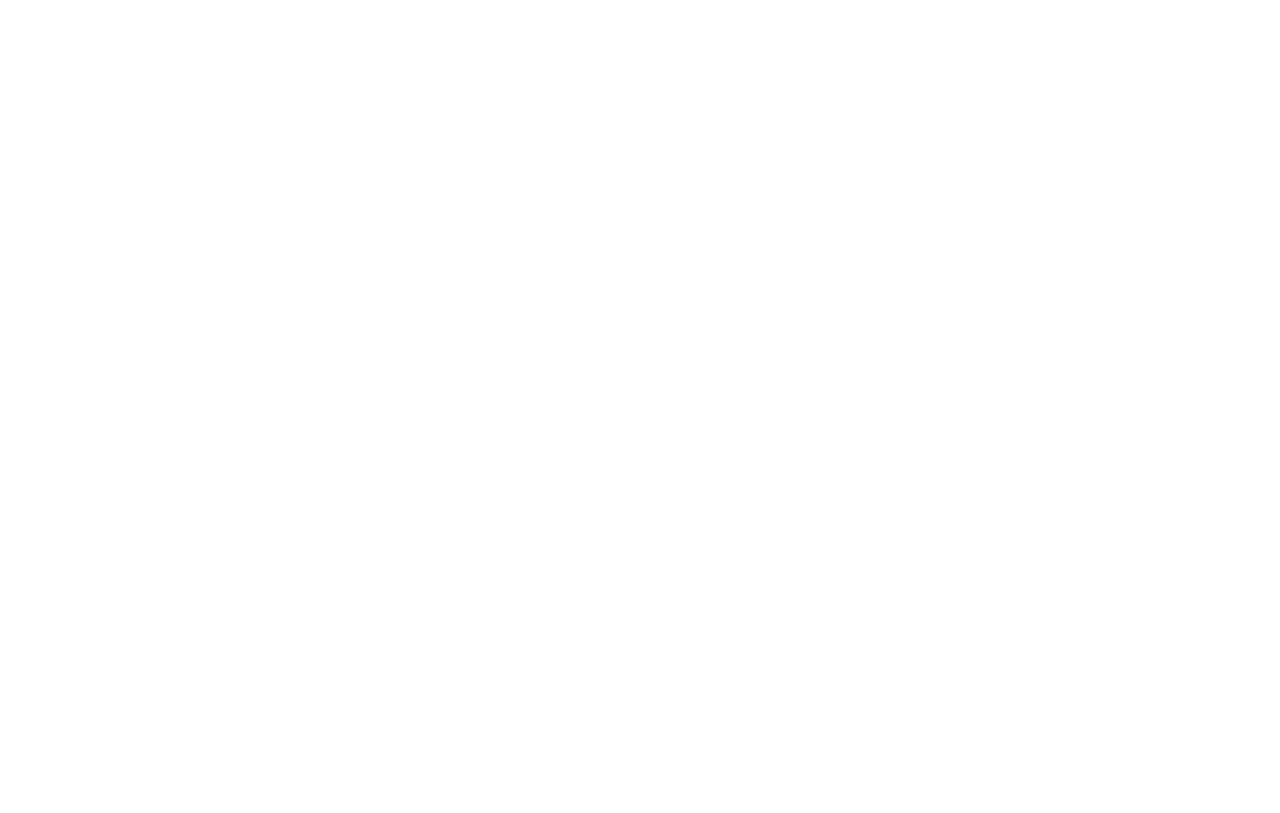
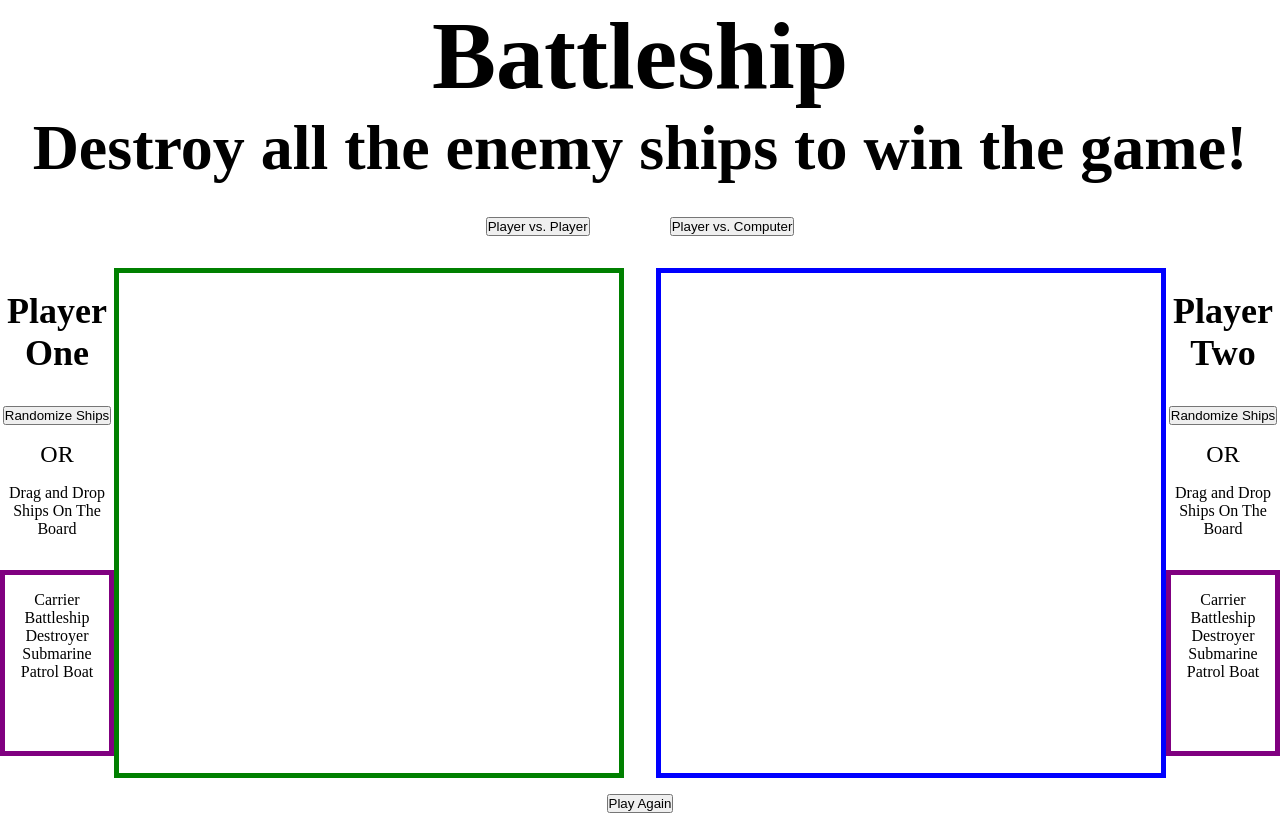
Before and after one commit to Amiriel01/Battleship, a plain HTML site: page index.html in a window 1280 px wide. Drawn offline with Linux system fonts and the light colour scheme.

Commit message:
html and basic styling complete, still working on gameboard.js tests

```diff
--- a/index.html
+++ b/index.html
@@ -1,5 +1,6 @@
 <!DOCTYPE html>
 <html lang="en">
+
 <head>
     <meta charset="UTF-8">
     <meta http-equiv="X-UA-Compatible" content="IE=edge">
@@ -7,7 +8,54 @@
     <link rel="stylesheet" href="style.css">
     <title>Battleship</title>
 </head>
+
 <body>
+    <div id="title">Battleship</div>
+    <div id="instructions">Destroy all the enemy ships to win the game!</div>
+    <div class="player-buttons">
+        <button>Player vs. Player</button>
+        <button>Player vs. Computer</button>
+    </div>
+    <div class="gameboards-controls">
+        <div class="controls">
+            <div class="gameboard-title">Player One</div>
+            <button class="randomize-button">Randomize Ships</button>
+            <p>OR</p>
+            <div class="ships-bank">
+                <div class="ship-text">Drag and Drop Ships On The Board</div>
+                <div class="ship-options">
+                    <div class="carrier">Carrier</div>
+                    <div class="battleship">Battleship</div>
+                    <div class="destroyer">Destroyer</div>
+                    <div class="submarine">Submarine</div>
+                    <div class="patrol">Patrol Boat</div>
+                </div>
+            </div>
+        </div>
+        <div class="gameboards">
+            <div id="player1-gameboard"></div>
+            <div id="player2-gameboard"></div>
+        </div>
+        <div class="controls">
+            <div class="gameboard-title">Player Two</div>
+            <button class="randomize-button">Randomize Ships</button>
+            <p>OR</p>
+            <div class="ships-bank">
+                <div class="ship-text">Drag and Drop Ships On The Board</div>
+                <div class="ship-options">
+                    <div class="carrier">Carrier</div>
+                    <div class="battleship">Battleship</div>
+                    <div class="destroyer">Destroyer</div>
+                    <div class="submarine">Submarine</div>
+                    <div class="patrol">Patrol Boat</div>
+                </div>
+            </div>
+        </div>
+    </div>
+    <div id="reset-game">
+        <button>Play Again</button>
+    </div>
     <script src="main.js"></script>
 </body>
+
 </html>
--- a/style.css
+++ b/style.css
@@ -0,0 +1,78 @@
+* {
+    margin: 0;
+    padding: 0;
+}
+
+#title {
+    font-size: 96px;
+    font-weight: bold;
+    text-align: center;
+}
+
+#instructions {
+    font-size: 64px;
+    font-weight: bold;
+    text-align: center;
+}
+
+.player-buttons {
+    display: flex;
+    justify-content: center;
+    margin-top: 2rem;
+    gap: 5rem;
+}
+
+.gameboards-controls {
+    display: flex;
+    justify-content: space-around;
+    margin-top: 2rem;
+    align-items: center;
+
+}
+
+.controls {
+   text-align: center;
+}
+
+.gameboards {
+    display: flex;
+}
+
+.gameboard-title {
+    font-size: 36px;
+    font-weight: bold;
+    margin-bottom: 2rem;
+}
+
+p {
+    font-size: 24px;
+    margin-top: 1rem;
+    margin-bottom: 1rem;
+}
+
+.ship-options {
+    border: 5px solid purple;
+    margin-top: 2rem;
+    height: 10rem;
+    padding-top: 1rem;
+}
+
+#player1-gameboard {
+    height: 500px;
+    width: 500px;
+    border: 5px solid green;
+    margin-right: 1rem;
+}
+
+#player2-gameboard {
+    height: 500px;
+    width: 500px;
+    border: 5px solid blue;
+    margin-left: 1rem;
+}
+
+#reset-game {
+    display: flex;
+    margin-top: 1rem;
+   justify-content: center;
+}
```
